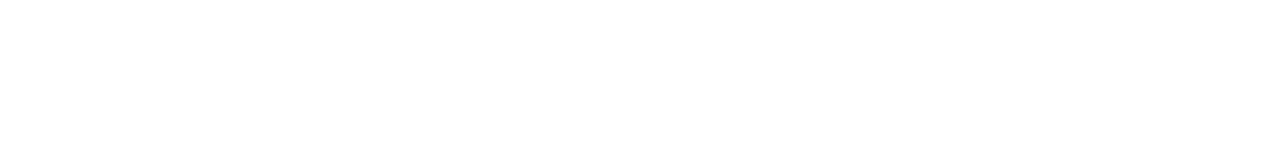
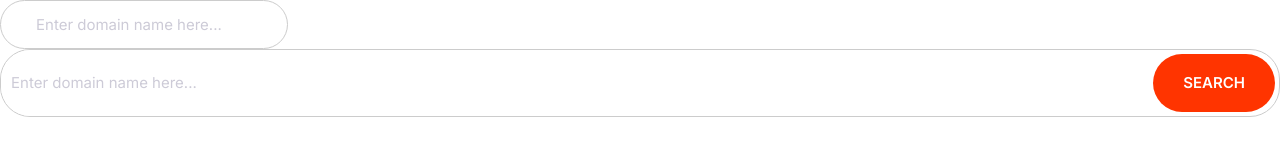
Before and after one commit to nima7774/moshify, a plain HTML site: page index.html in a window 1280 px wide. Drawn offline with Linux system fonts and the light colour scheme.

Commit message:
bulid inputs

```diff
--- a/CSS/style.css
+++ b/CSS/style.css
@@ -4,6 +4,7 @@
     --color-accent:#ff3400;
     --color-heading:#1b0760;
     --color-body:#918ca4;
+    --color-border:#ccc;
 }
 *, *::after ,*::before{
     box-sizing:border-box;
@@ -223,3 +224,37 @@
         font-size:1.5rem;
     }
 }
+
+/* Inputs */
+
+.input{
+    padding: 1.5rem 3.5rem;
+    border:1px solid var(--color-border);
+    border-radius:30px;
+    outline:0;
+    color:var(--color-heading);
+    font-size:2rem;
+}
+::placeholder{
+    color:#cdcbd7;
+
+}
+@media screen and (min-width:1024px){
+    .input{
+        font-size:1.5rem;
+    }
+}
+.input-group{
+    border:1px solid var(--color-border);
+    border-radius:30px;
+    display:flex;
+
+}
+.input-group .input{
+    border:0;
+    flex-grow: 1;
+    padding:1.5rem 1rem;
+}
+.input-group .btn{
+    margin:4px;
+}
--- a/index.html
+++ b/index.html
@@ -11,6 +11,12 @@
     <link rel="stylesheet" href="CSS/style.css">
 </head>
 <body >
+    <input type="text" class="input" placeholder="Enter domain name here...">
+
+    <div class="input-group">
+    <input type="text" class="input" placeholder="Enter domain name here...">
+       <button class="btn btn--accent">Search</button>
+    </div>
 
 
 
```
Also changed, not shown: components/input.html (added, +5 -0 lines).
